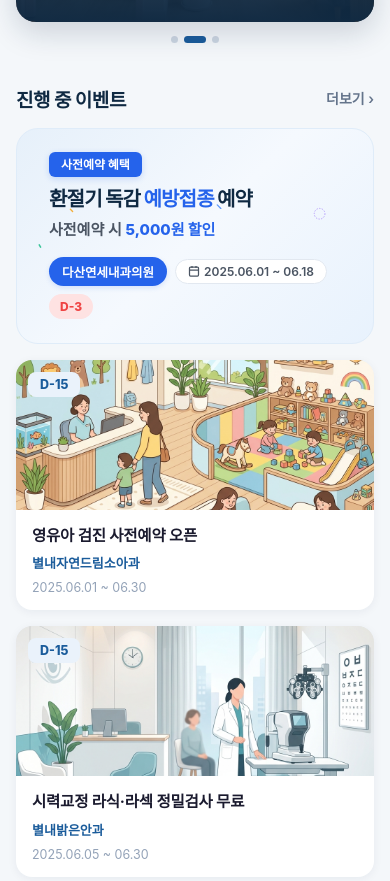
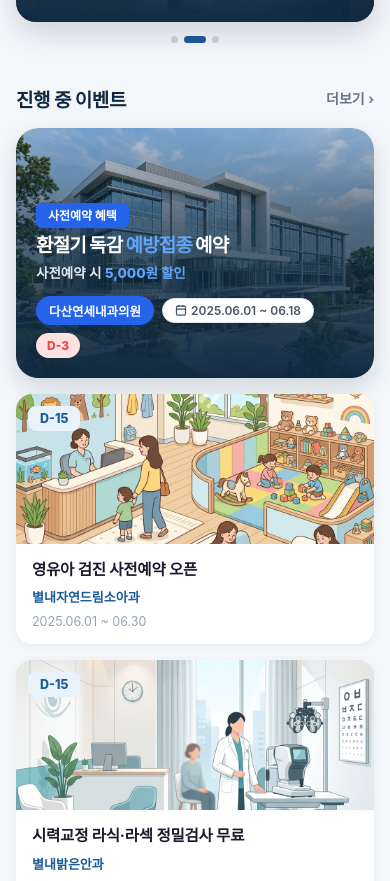
Before and after one commit to newrion-maker/medilink-web, a React (Vite) app: page / in a window 390 px wide. Shown: the part 3856-4737 px from the top of the page. Built offline with nearby package versions, Linux system fonts and the light colour scheme; a web font is replaced by a local one.

Commit message:
style: optimize event banner on mobile to use full cover background image with elegant text overlay

```diff
--- a/src/index.css
+++ b/src/index.css
@@ -237,12 +237,79 @@ html, body {
   }
 }
 
-/* Event Banner Responsive Styles */
+/* Event Banner Premium Styles */
+.event-banner-card {
+  position: relative;
+  display: flex;
+  align-items: center;
+  justify-content: space-between;
+  background: linear-gradient(135deg, #E6F0FA 0%, #F5F9FE 50%, #E8F2FD 100%);
+  border-radius: 22px;
+  padding: 24px 32px;
+  cursor: pointer;
+  overflow: hidden;
+  min-height: 180px;
+  border: 1px solid #DFECF9;
+}
+
 @media (max-width: 768px) {
   .event-banner-gift {
     display: none !important;
   }
-  .event-banner-hospital {
-    display: none !important;
+}
+
+@media (max-width: 640px) {
+  .event-banner-card {
+    display: block !important;
+    padding: 0 !important;
+    min-height: 250px !important;
+    box-shadow: 0 10px 25px rgba(15,41,66,0.15) !important;
+    border: none !important;
+  }
+
+  .event-banner-card .event-banner-content {
+    position: relative !important;
+    z-index: 3 !important;
+    background: linear-gradient(to top, rgba(15,41,66,0.98) 0%, rgba(15,41,66,0.65) 60%, rgba(15,41,66,0.15) 100%) !important;
+    padding: 24px 20px 20px !important;
+    min-height: 250px !important;
+    display: flex !important;
+    flex-direction: column !important;
+    justify-content: flex-end !important;
+    gap: 10px !important;
+  }
+
+  .event-banner-card .event-banner-title {
+    color: #ffffff !important;
+    font-size: 19px !important;
+  }
+
+  .event-banner-card .event-banner-title span {
+    color: #60A5FA !important;
+  }
+
+  .event-banner-card .event-banner-subtitle {
+    color: #E2E8F0 !important;
+    font-size: 13.5px !important;
+    margin-top: 4px !important;
+  }
+
+  .event-banner-card .event-banner-subtitle span {
+    color: #60A5FA !important;
+  }
+
+  .event-banner-card .event-banner-hospital {
+    display: block !important;
+    position: absolute !important;
+    inset: 0 !important;
+    width: 100% !important;
+    height: 100% !important;
+    border-radius: 22px !important;
+    z-index: 1 !important;
+    margin: 0 !important;
+  }
+
+  .event-banner-card .event-banner-hospital div {
+    border-radius: 22px !important;
   }
 }
--- a/src/pages/Home.jsx
+++ b/src/pages/Home.jsx
@@ -188,20 +188,7 @@ export default function Home() {
       {featuredEvent && (
         <div
           onClick={() => navigate(`/event/${featuredEvent.id}`)}
-          className="hover-transform-shadow"
-          style={{
-            position: 'relative',
-            display: 'flex',
-            alignItems: 'center',
-            justifyContent: 'space-between',
-            background: 'linear-gradient(135deg, #E6F0FA 0%, #F5F9FE 50%, #E8F2FD 100%)',
-            borderRadius: '22px',
-            padding: '24px 32px',
-            cursor: 'pointer',
-            overflow: 'hidden',
-            minHeight: '180px',
-            border: '1px solid #DFECF9'
-          }}
+          className="event-banner-card hover-transform-shadow"
         >
           {/* Confetti Decorative Background SVG */}
           <div style={{ position: 'absolute', inset: 0, opacity: 0.8, pointerEvents: 'none', zIndex: 1 }}>
@@ -215,7 +202,7 @@ export default function Home() {
           </div>
 
           {/* Left Contents */}
-          <div style={{ position: 'relative', zIndex: 3, flex: '1 1 360px', minWidth: 0, display: 'flex', flexDirection: 'column', gap: '14px' }}>
+          <div className="event-banner-content" style={{ position: 'relative', zIndex: 3, flex: '1 1 360px', minWidth: 0, display: 'flex', flexDirection: 'column', gap: '14px' }}>
             {/* Top Benefit Badge */}
             <div>
               <span style={{ background: '#2563EB', color: '#fff', fontSize: '12px', fontWeight: 800, padding: '5px 12px', borderRadius: '6px', boxShadow: '0 2px 6px rgba(37,99,235,0.2)' }}>
@@ -225,10 +212,10 @@ export default function Home() {
 
             {/* Titles */}
             <div>
-              <div style={{ fontSize: 'clamp(20px, 2.5vw, 26px)', fontWeight: 900, color: '#0F2942', letterSpacing: '-0.8px', lineHeight: 1.25 }}>
+              <div className="event-banner-title" style={{ fontSize: 'clamp(20px, 2.5vw, 26px)', fontWeight: 900, color: '#0F2942', letterSpacing: '-0.8px', lineHeight: 1.25 }}>
                 환절기 독감 <span style={{ color: '#2563EB' }}>예방접종</span> 예약
               </div>
-              <div style={{ fontSize: '15px', color: '#4B5563', fontWeight: 600, marginTop: '6px' }}>
+              <div className="event-banner-subtitle" style={{ fontSize: '15px', color: '#4B5563', fontWeight: 600, marginTop: '6px' }}>
                 사전예약 시 <span style={{ color: '#2563EB', fontWeight: 800 }}>5,000원 할인</span>
               </div>
             </div>
@@ -247,8 +234,6 @@ export default function Home() {
               </span>
             </div>
           </div>
-
-
 
           {/* Right Blended Hospital Image */}
           <div className="event-banner-hospital" style={{ position: 'relative', width: '220px', height: '140px', borderRadius: '16px', overflow: 'hidden', flexShrink: 0, zIndex: 2, marginLeft: '24px' }}>
```
